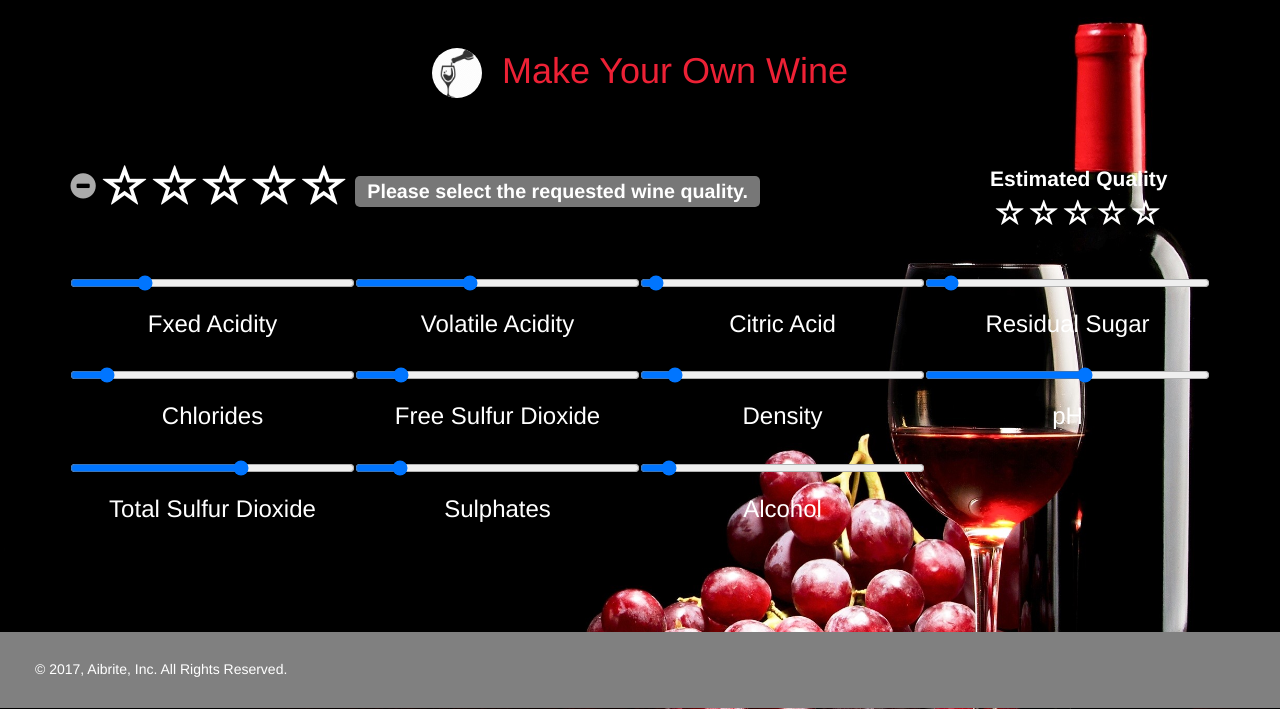
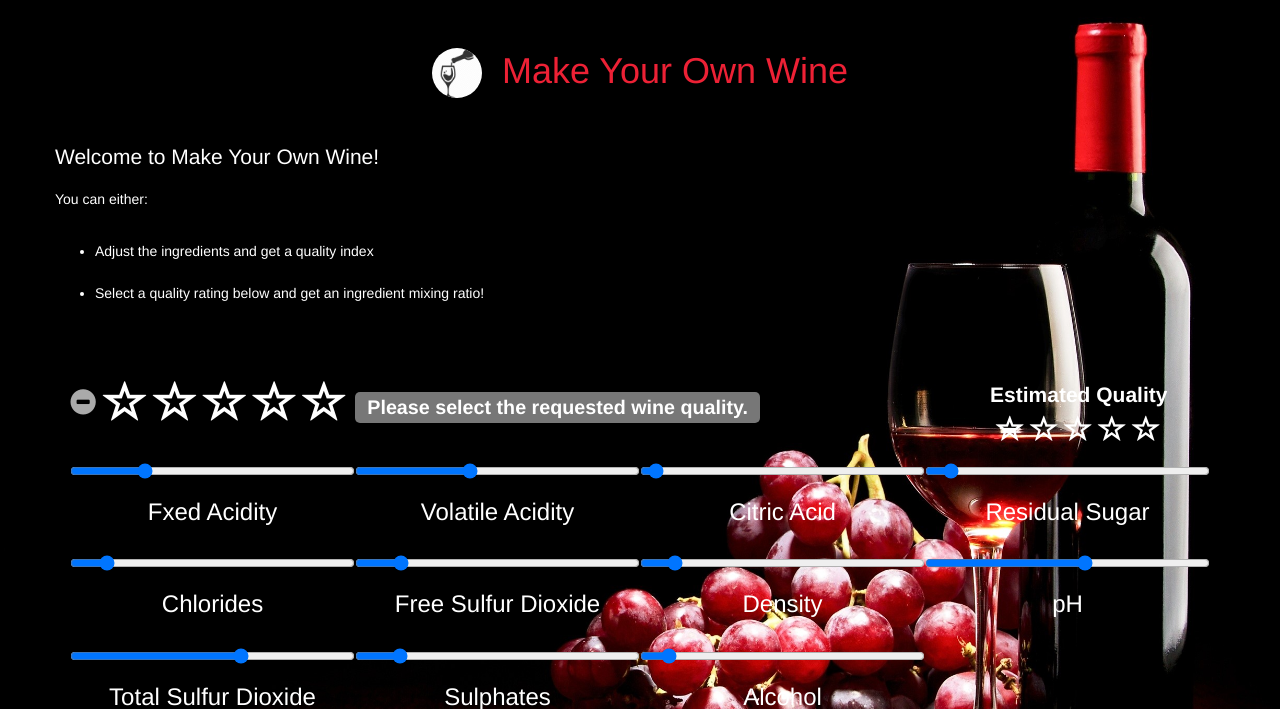
Before and after one commit to aibrite/wine-quality-backend, a Flask app: page / in a window 1280 px wide. Shown: the top 709 px of the page. Run offline with Flask 2, Linux system fonts and the light colour scheme; some libraries are stand-ins or nearby versions.

Commit message:
further ui enhancements

```diff
--- a/static/css/app.css
+++ b/static/css/app.css
@@ -78,7 +78,6 @@
 
 .header, .slider-section {
     padding-top: 2em;
-    padding-bottom: 2em;
 }
 
 .container {
@@ -103,3 +102,15 @@
     padding: 20px;
     padding-left: 50px;
 }
+
+.sub-header {
+    color: white;
+    padding-bottom: 2em;
+    text-align: left;
+    margin-top: 2em;
+    line-height: 3em;
+}
+
+.welcome {
+    font-size: 1.5em;
+}
--- a/templates/Wine.html
+++ b/templates/Wine.html
@@ -36,6 +36,14 @@
         <div class="row text-center header">
 
             <h1 style="color:#ed2135"><img class="wine-img" src="../static/img/wine-512.png" height="50" width="50">Make Your Own Wine</h1>
+        </div>
+        <div class="row sub-header">
+            <span class="welcome">Welcome to Make Your Own Wine!</span>
+            <p>You can either:</p>
+            <ul>
+                <li>Adjust the ingredients and get a quality index</li>
+                <li>Select a quality rating below and get an ingredient mixing ratio!</li>
+            </ul>
         </div>
         <div class="row slider-section">
             <div class="col-lg-9 col-xs-6">
```
